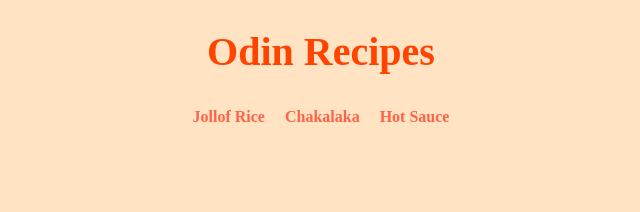
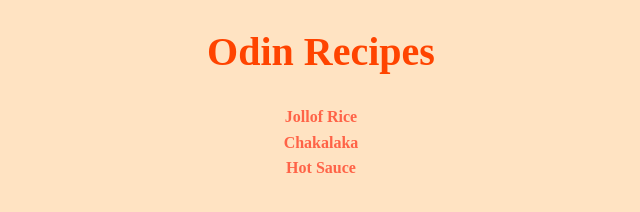
Before and after one commit to ulrichmabou/odin-recipes, a plain HTML site: page index.html in a window 1280 px wide. Shown: the whole page, without its empty margins (319-959 px from the left). Drawn offline with Linux system fonts and the light colour scheme.

Commit message:
style: update list on main page

```diff
--- a/styles.css
+++ b/styles.css
@@ -1,4 +1,8 @@
 /* styles.css */
+
+/* * {
+    outline: 2px solid red;
+} */
 
 /* Reset some basic styles */
 body, h1, h2, p, ul, ol, li, img {
@@ -76,7 +80,8 @@ ul {
 
 .main-page-ul  {
    list-style-type: none;
-   display: flex;
+   display: block;
+   text-align: center;
 }
 
 ul li {
```
Also changed, not shown: 1 other file.
